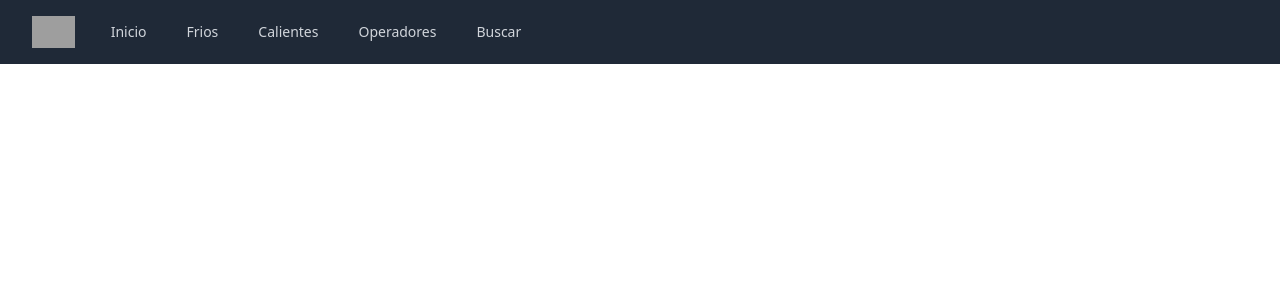
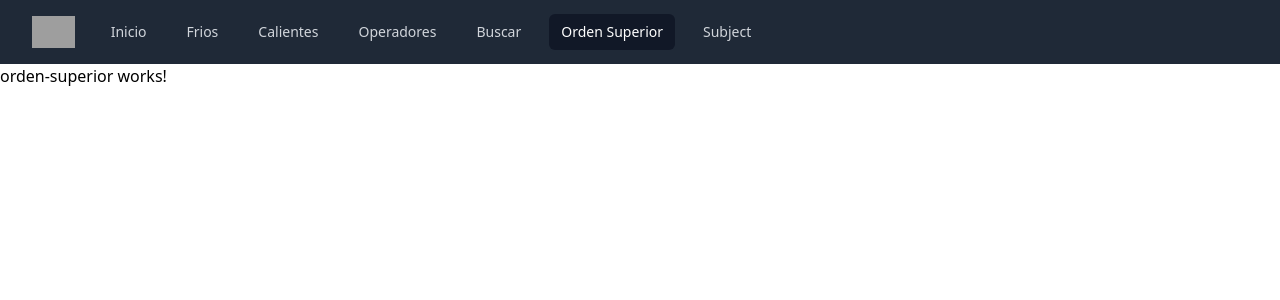
Before and after one commit to GuadaGT/RXJS_Project, an Angular app: page /orden-superior in a window 1280 px wide. Before the commit this address led to /. Shown: the top 300 px of the page. Built offline with nearby package versions, Linux system fonts and the light colour scheme; grey boxes are pictures that could not be loaded.

Commit message:
orden superior

```diff
--- /dev/null
+++ b/src/app/components/behavior-subject/behavior-subject.component.html
@@ -0,0 +1 @@
+<p>behavior-subject works!</p>
--- a/src/app/components/navbar/navbar.component.html
+++ b/src/app/components/navbar/navbar.component.html
@@ -38,6 +38,8 @@
             <a routerLink="/calientes" class="text-gray-300 hover:bg-gray-700 hover:text-white rounded-md px-3 py-2 text-sm font-medium" routerLinkActive="bg-gray-900 text-white rounded-md px-3 py-2 text-sm font-medium">Calientes</a>
             <a routerLink="/operadores" class="text-gray-300 hover:bg-gray-700 hover:text-white rounded-md px-3 py-2 text-sm font-medium" routerLinkActive="bg-gray-900 text-white rounded-md px-3 py-2 text-sm font-medium">Operadores</a>
             <a routerLink="/switchmap" class="text-gray-300 hover:bg-gray-700 hover:text-white rounded-md px-3 py-2 text-sm font-medium" routerLinkActive="bg-gray-900 text-white rounded-md px-3 py-2 text-sm font-medium">Buscar</a>
+            <a routerLink="/orden-superior" class="text-gray-300 hover:bg-gray-700 hover:text-white rounded-md px-3 py-2 text-sm font-medium" routerLinkActive="bg-gray-900 text-white rounded-md px-3 py-2 text-sm font-medium">Orden Superior</a>
+            <a routerLink="/subject" class="text-gray-300 hover:bg-gray-700 hover:text-white rounded-md px-3 py-2 text-sm font-medium" routerLinkActive="bg-gray-900 text-white rounded-md px-3 py-2 text-sm font-medium">Subject</a>
           </div>
         </div>
       </div>
@@ -53,6 +55,8 @@
       <a routerLink="/calientes" class="text-gray-300 hover:bg-gray-700 hover:text-white rounded-md px-3 py-2 text-sm font-medium" routerLinkActive="bg-gray-900 text-white rounded-md px-3 py-2 text-sm font-medium">Calientes</a>
       <a routerLink="/operadores" class="text-gray-300 hover:bg-gray-700 hover:text-white rounded-md px-3 py-2 text-sm font-medium" routerLinkActive="bg-gray-900 text-white rounded-md px-3 py-2 text-sm font-medium">Operadores</a>
       <a routerLink="/switchmap" class="text-gray-300 hover:bg-gray-700 hover:text-white rounded-md px-3 py-2 text-sm font-medium" routerLinkActive="bg-gray-900 text-white rounded-md px-3 py-2 text-sm font-medium">Buscar</a>
+      <a routerLink="/orden-superior" class="text-gray-300 hover:bg-gray-700 hover:text-white rounded-md px-3 py-2 text-sm font-medium" routerLinkActive="bg-gray-900 text-white rounded-md px-3 py-2 text-sm font-medium">Orden Superior</a>
+      <a routerLink="/subject" class="text-gray-300 hover:bg-gray-700 hover:text-white rounded-md px-3 py-2 text-sm font-medium" routerLinkActive="bg-gray-900 text-white rounded-md px-3 py-2 text-sm font-medium">Subject</a>
     </div>
   </div>
 </nav>
--- /dev/null
+++ b/src/app/components/orden-superior/orden-superior.component.html
@@ -0,0 +1 @@
+<p>orden-superior works!</p>
--- /dev/null
+++ b/src/app/components/subject/subject.component.html
@@ -0,0 +1 @@
+<p>subject works!</p>
```
Also changed, not shown: src/app/app-routing.module.ts (+10 -0 lines), src/app/app.module.ts (+7 -1 lines), src/app/components/behavior-subject/behavior-subject.component.ts (added, +10 -0 lines), src/app/components/orden-superior/orden-superior.component.ts (added, +10 -0 lines), src/app/components/subject/subject.component.ts (added, +10 -0 lines), src/app/components/behavior-subject/behavior-subject.component.css (added), src/app/components/orden-superior/orden-superior.component.css (added), src/app/components/subject/subject.component.css (added).
